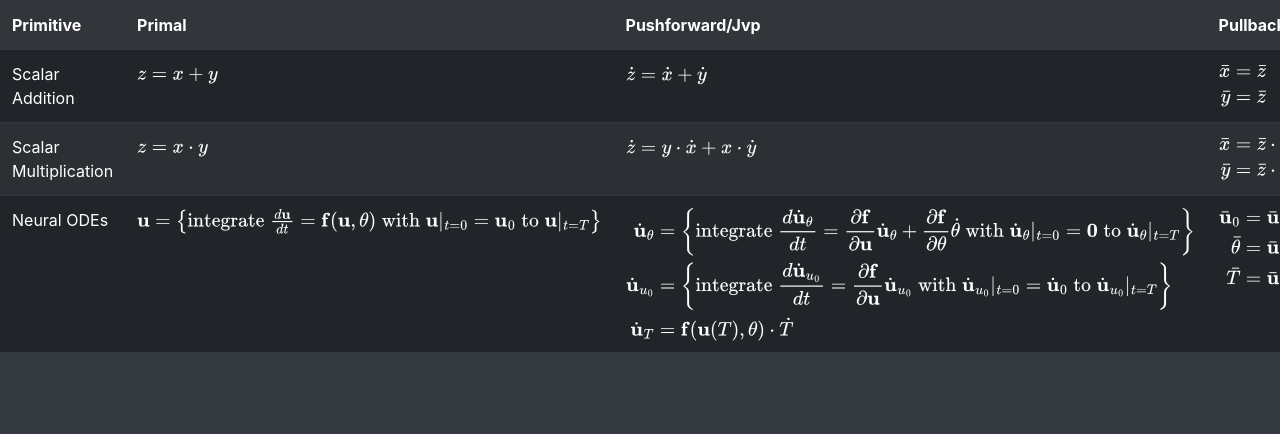
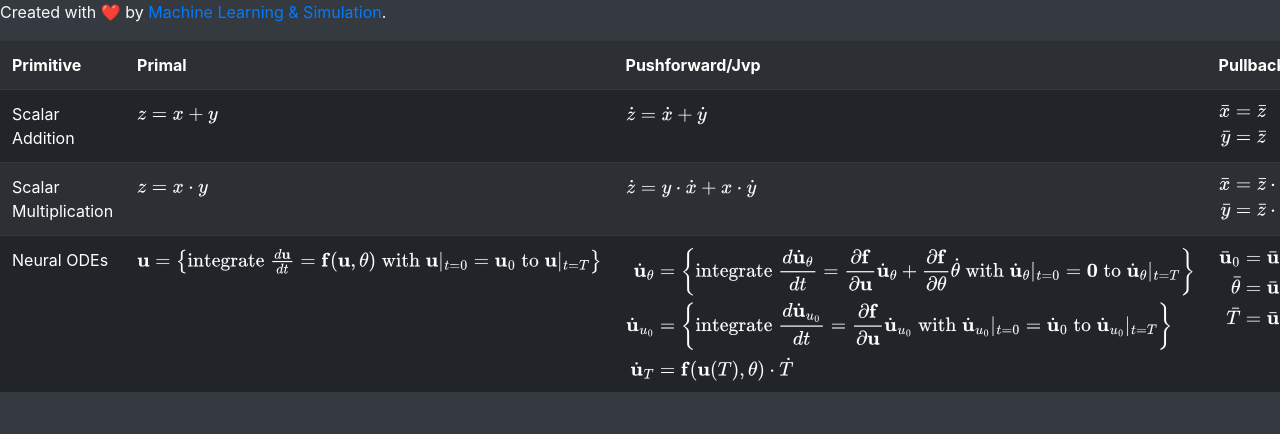
Before and after one commit to Ceyron/autodiff-table, a plain HTML site: page index.html in a window 1280 px wide. Shown: the top 434 px of the page. Drawn offline with nearby package versions, Linux system fonts and the light colour scheme.

Commit message:
Add watermark

```diff
--- a/index.html
+++ b/index.html
@@ -21,6 +21,9 @@ MathJax = {
 <link rel="stylesheet" href="https://cdn.jsdelivr.net/npm/bootstrap@4.0.0/dist/css/bootstrap.min.css" integrity="sha384-Gn5384xqQ1aoWXA+058RXPxPg6fy4IWvTNh0E263XmFcJlSAwiGgFAW/dAiS6JXm" crossorigin="anonymous">
 </head>
 <body class="bg-dark">
+<p class="text-light">
+  Created with ❤️ by <a href="https://www.youtube.com/@MachineLearningSimulation">Machine Learning & Simulation</a>.
+  </p>
 
 <table class="table table-dark table-striped table-hover">
   <tr>
```
